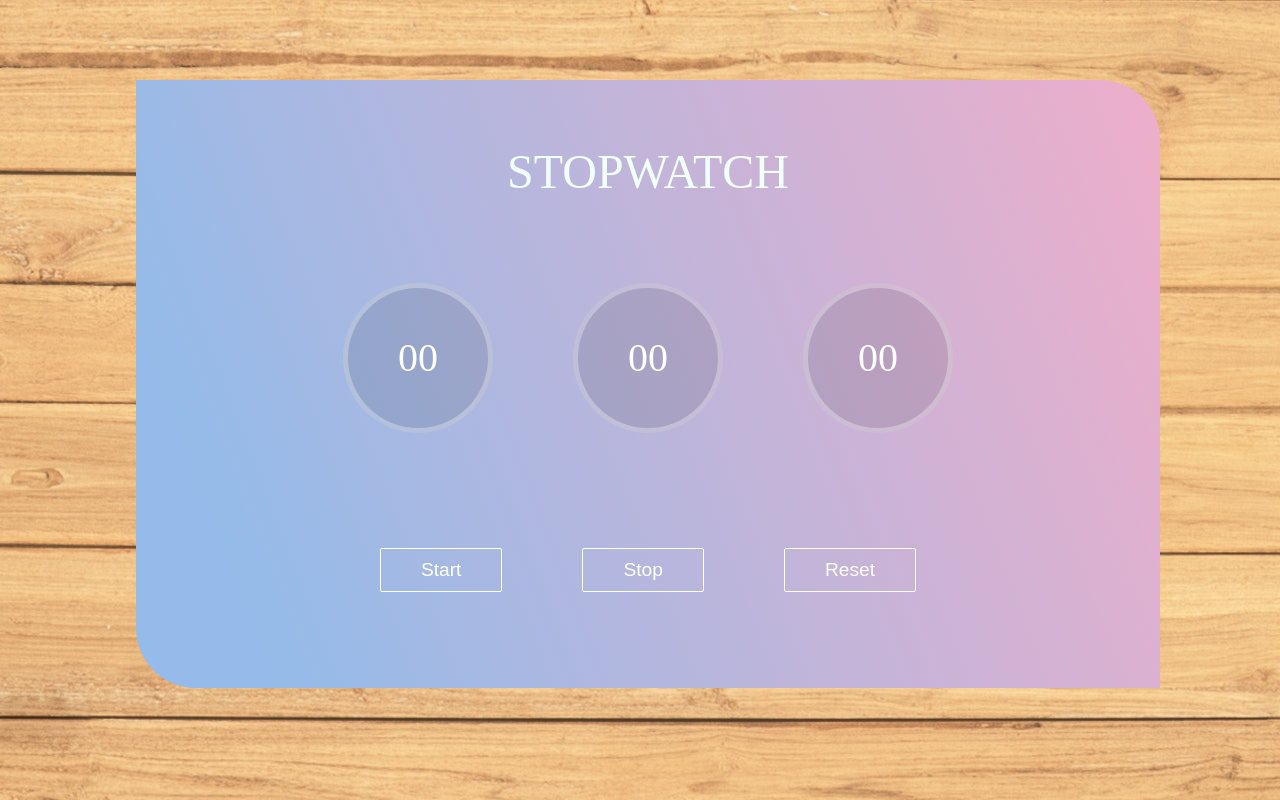
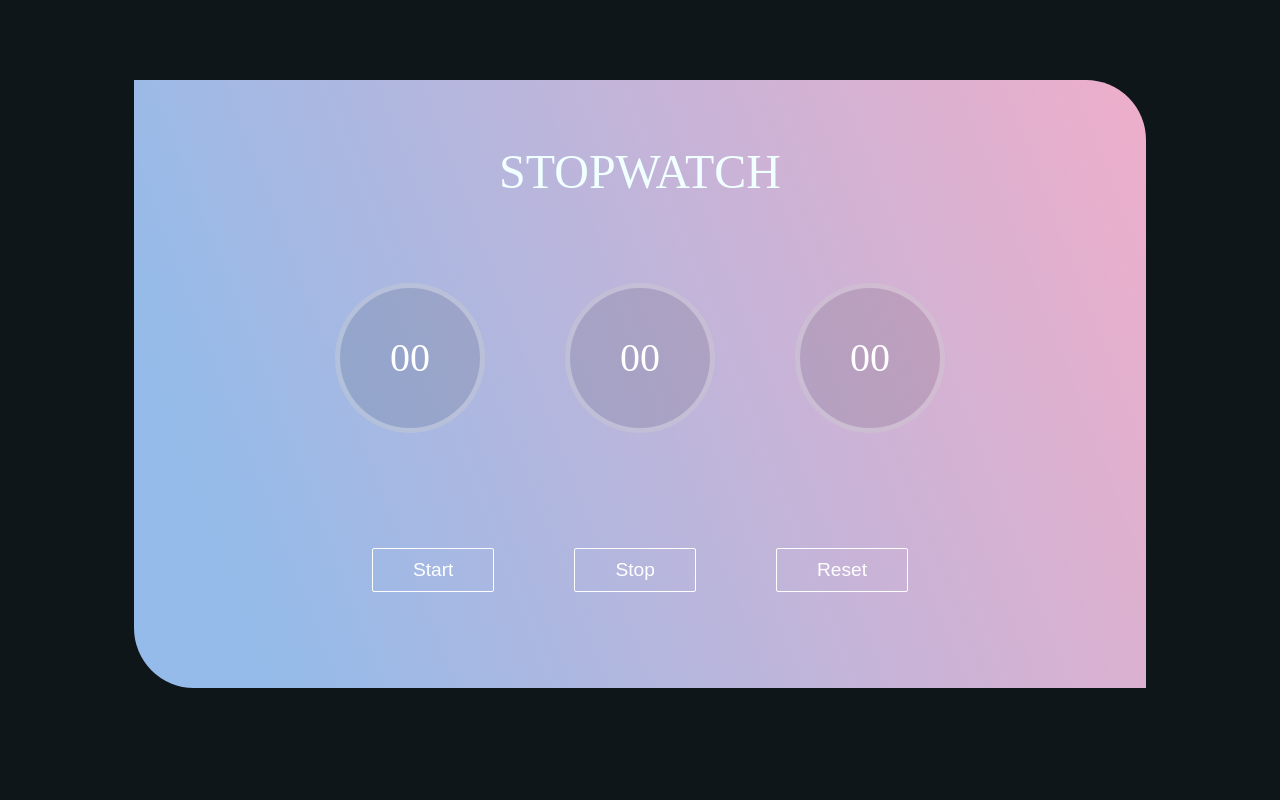
Before and after one commit to prashantshukla0702/Stopwatch, a plain HTML site: page index.html in a window 1280 px wide. Drawn offline with Linux system fonts and the light colour scheme.

Commit message:
design changes

```diff
--- a/style.css
+++ b/style.css
@@ -1,12 +1,7 @@
 body {
-  background: url("./wooden_surface.jpg");
-  /* background: white; */
-  background-repeat: no-repeat;
-  width: 100%;
-  height: 100%;
+  background: #0f161a;
+  height: 60vh;
   max-height: 100%;
-  background-size: inherit;
-  height: 60vh;
 }
 /* main application wrapper */
 .main {
```
Also changed, not shown: wooden_surface.jpg (deleted).
